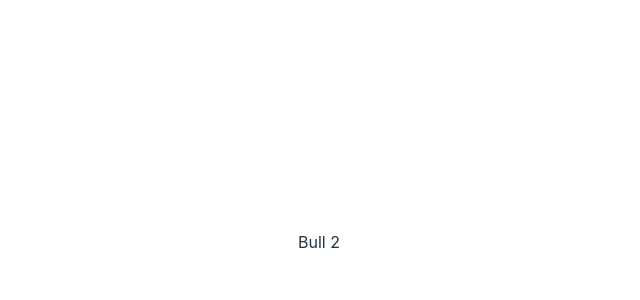
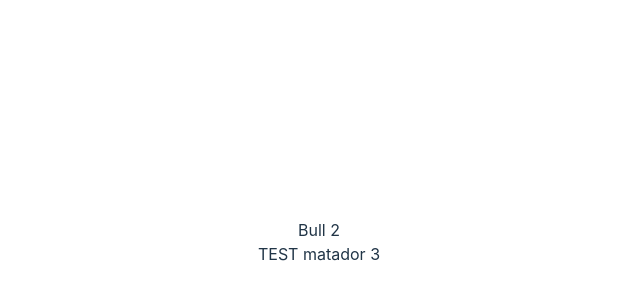
Before and after one commit to zmejchik/matador, a React (Vite) app: page / in a window 1280 px wide. Shown: the part 158-458 px from the top of the page, without its empty margins (321-961 px from the left). Built offline with nearby package versions, Linux system fonts and the light colour scheme.

Commit message:
added some components and component did update hook

```diff
--- a/src/App.tsx
+++ b/src/App.tsx
@@ -6,14 +6,10 @@ import FunctionalMatador from './components/FunctionalMatador'
 import ClassMatador from './components/ClassMatador'
 
 function App() {
-  const [count, setCount] = useState(0)
-
   return (
     <div className="App">
-
       <ArenaWithBull
-        //@ts-ignore
-        matador={<ClassMatador />} />
+        matador={<FunctionalMatador />} />
     </div>
   )
 }
--- a/src/components/ArenaWithBull.tsx
+++ b/src/components/ArenaWithBull.tsx
@@ -19,16 +19,17 @@ const ArenaWithBull = ({ matador }: ArenaWithBullProps) => {
         const screamInterval = setInterval(() => {
             setScreamJoy(Math.random())
         }, 800);
-
+        // respond to custom Events
         const dispatchRunInterval = setInterval(() => {
             const BullRun = new CustomEvent('bullRun')
             document.dispatchEvent(BullRun);
         }, 3000);
+        // remove event listener on unmount
         const visibilityInterval = setInterval(() => {
             setIsVisible((oldIsVisible) => !oldIsVisible);
             const BullRun = new CustomEvent('bullRun')
             document.dispatchEvent(BullRun);
-        }, 5000);
+        }, 10000);
 
         return () => {
             clearInterval(screamInterval);
--- a/src/components/ClassMatador.tsx
+++ b/src/components/ClassMatador.tsx
@@ -16,9 +16,11 @@ class ClassMatador extends React.Component<TestMatadorProps, { test: number }> {
         document.addEventListener('bullRun', this.log)
     }
 
-    // componentDidUpdate() {
-
-    // }
+    componentDidUpdate(prevProps: TestMatadorProps) {
+        if (prevProps.applause === this.props.applause) {
+            console.log('oh oh oh lucky');
+        }
+    }
 
     shouldComponentUpdate(nextProps: TestMatadorProps) {
         if (this.props.applause === nextProps.applause && nextProps.applause !== 3) return false;
--- a/src/components/FunctionalMatador.tsx
+++ b/src/components/FunctionalMatador.tsx
@@ -1,14 +1,19 @@
 import { memo, useEffect, useState } from "react";
 
 export interface TestMatadorProps {
-    applause: number;
+    applause?: number;
 }
 
 const TestMatador = ({ applause }: TestMatadorProps) => {
     const [test, setTest] = useState(0);
 
     useEffect(() => {
-        setTest(applause);
+        if (applause) {
+            setTest(applause);
+            if (applause === test) {
+                console.log('oh oh oh lucky');
+            }
+        }
     }, [applause]);
 
     useEffect(() => {
@@ -23,9 +28,11 @@ const TestMatador = ({ applause }: TestMatadorProps) => {
     return <div> TEST matador {test}</div>
 };
 
-const areEqual = (prevProps: TestMatadorProps, nextProps : TestMatadorProps): boolean => {
+const areEqual = (prevProps: TestMatadorProps, nextProps: TestMatadorProps): boolean => {
     if (prevProps.applause === nextProps.applause && nextProps.applause !== 3) return true;
     return nextProps.applause !== 3;
 }
 
-export default memo(TestMatador,areEqual)
+TestMatador.whyDidYouRender = true;
+
+export default memo(TestMatador, areEqual)
--- a/src/main.tsx
+++ b/src/main.tsx
@@ -1,3 +1,4 @@
+import './wdyr';
 import React from 'react'
 import ReactDOM from 'react-dom/client'
 import App from './App'
```
